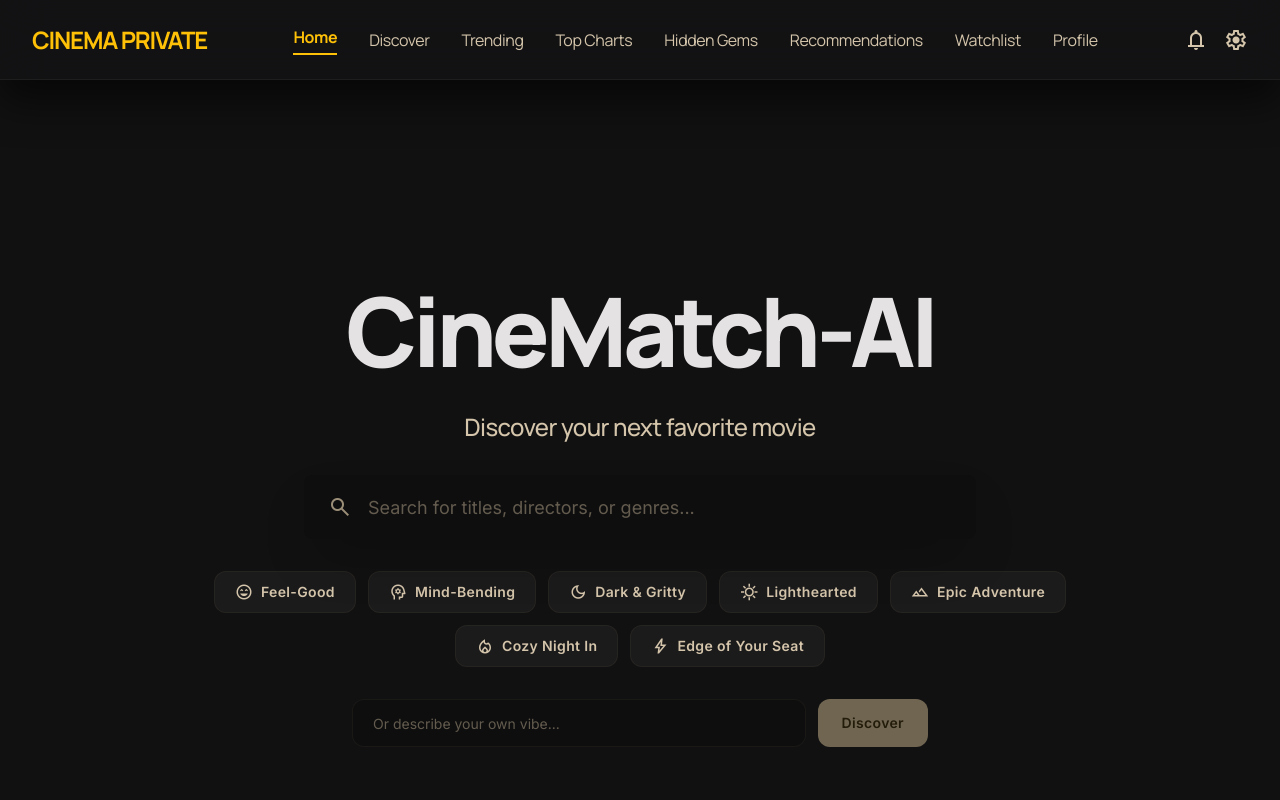
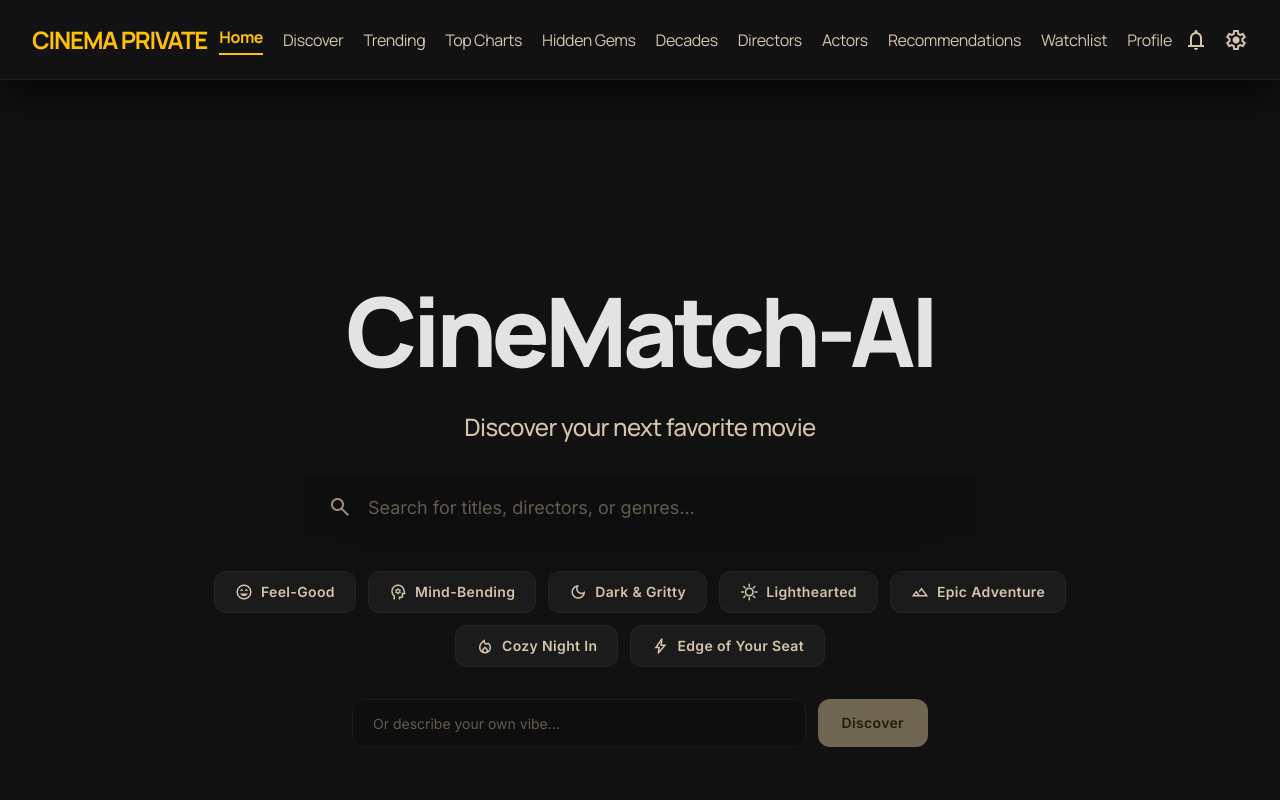
Before and after one commit to batuhanisik751/CineMatch-AI, a React (Vite) app in the folder frontend/: page / in a window 1280 px wide. Shown: the top 800 px of the page. Built offline with nearby package versions, Linux system fonts and the light colour scheme; no server answers.

Commit message:
Fixed back navigation

```diff
--- a/frontend/src/App.tsx
+++ b/frontend/src/App.tsx
@@ -1,4 +1,5 @@
-import { Route, Routes } from "react-router-dom";
+import { useRef } from "react";
+import { Route, Routes, useLocation } from "react-router-dom";
 import Actors from "./pages/Actors";
 import Decades from "./pages/Decades";
 import Directors from "./pages/Directors";
@@ -14,6 +15,17 @@ import Trending from "./pages/Trending";
 import Watchlist from "./pages/Watchlist";
 
 export default function App() {
+  const location = useLocation();
+  const navCountRef = useRef(0);
+  const prevLocationRef = useRef(location);
+
+  // Increment counter on every navigation (including browser back/forward)
+  // so keyed routes always get a fresh mount
+  if (location !== prevLocationRef.current) {
+    navCountRef.current++;
+    prevLocationRef.current = location;
+  }
+
   return (
     <Routes>
       <Route path="/" element={<Home />} />
@@ -21,9 +33,9 @@ export default function App() {
       <Route path="/trending" element={<Trending />} />
       <Route path="/top-charts" element={<TopCharts />} />
       <Route path="/hidden-gems" element={<HiddenGems />} />
-      <Route path="/decades" element={<Decades />} />
-      <Route path="/directors" element={<Directors />} />
-      <Route path="/actors" element={<Actors />} />
+      <Route path="/decades" element={<Decades key={navCountRef.current} />} />
+      <Route path="/directors" element={<Directors key={navCountRef.current} />} />
+      <Route path="/actors" element={<Actors key={navCountRef.current} />} />
       <Route path="/search" element={<Search />} />
       <Route path="/movies/:id" element={<MovieDetail />} />
       <Route path="/recommendations" element={<Recommendations />} />
--- a/frontend/src/components/TopNav.tsx
+++ b/frontend/src/components/TopNav.tsx
@@ -29,12 +29,15 @@ export default function TopNav() {
       >
         CINEMA PRIVATE
       </Link>
-      <div className="hidden md:flex items-center gap-8">
+      <div className="hidden md:flex items-center gap-5">
         {navLink("/", "Home")}
         {navLink("/discover", "Discover")}
         {navLink("/trending", "Trending")}
         {navLink("/top-charts", "Top Charts")}
         {navLink("/hidden-gems", "Hidden Gems")}
+        {navLink("/decades", "Decades")}
+        {navLink("/directors", "Directors")}
+        {navLink("/actors", "Actors")}
         {navLink("/recommendations", "Recommendations")}
         {navLink("/watchlist", "Watchlist")}
         {navLink("/profile", "Profile")}
```
